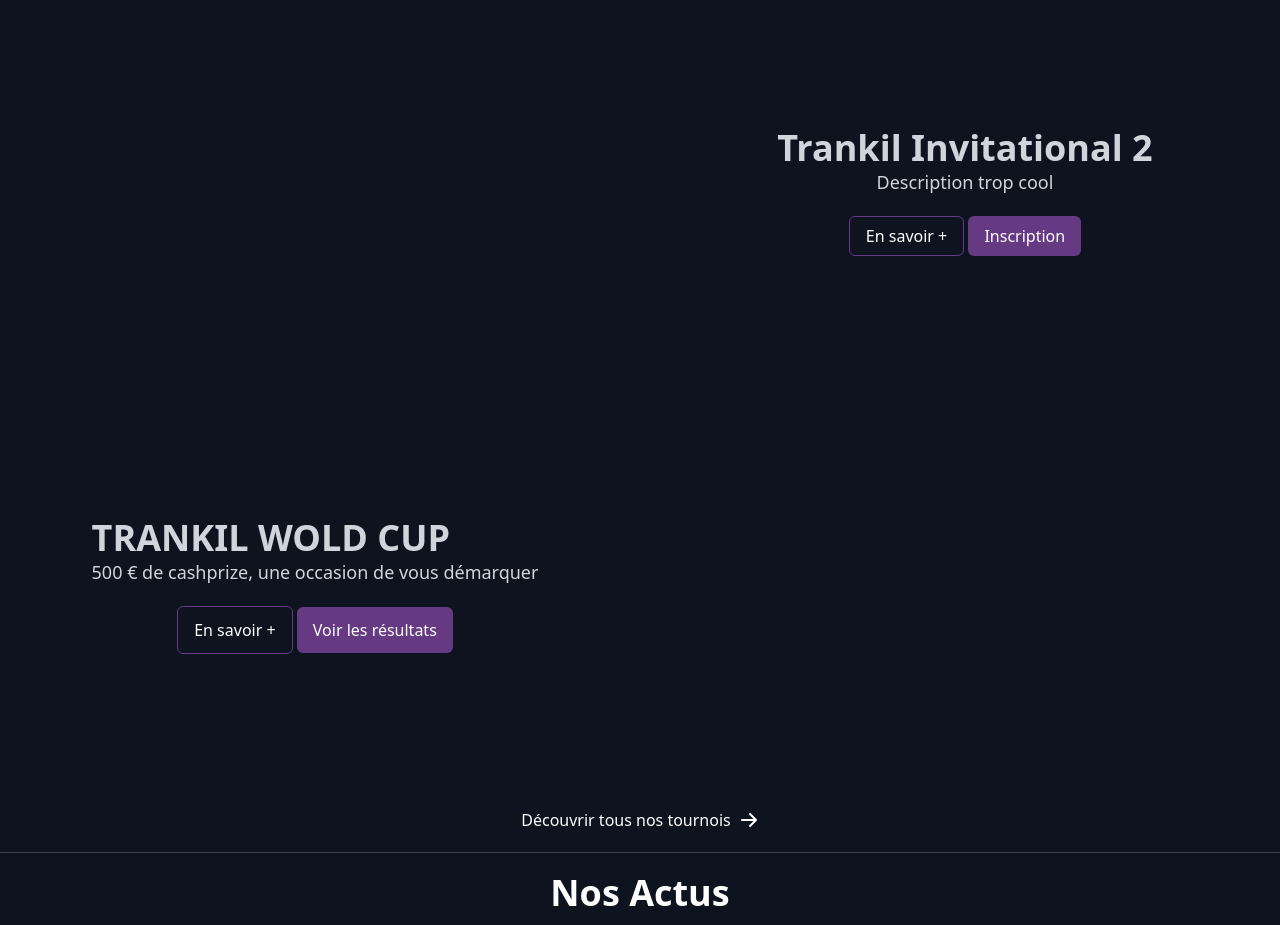
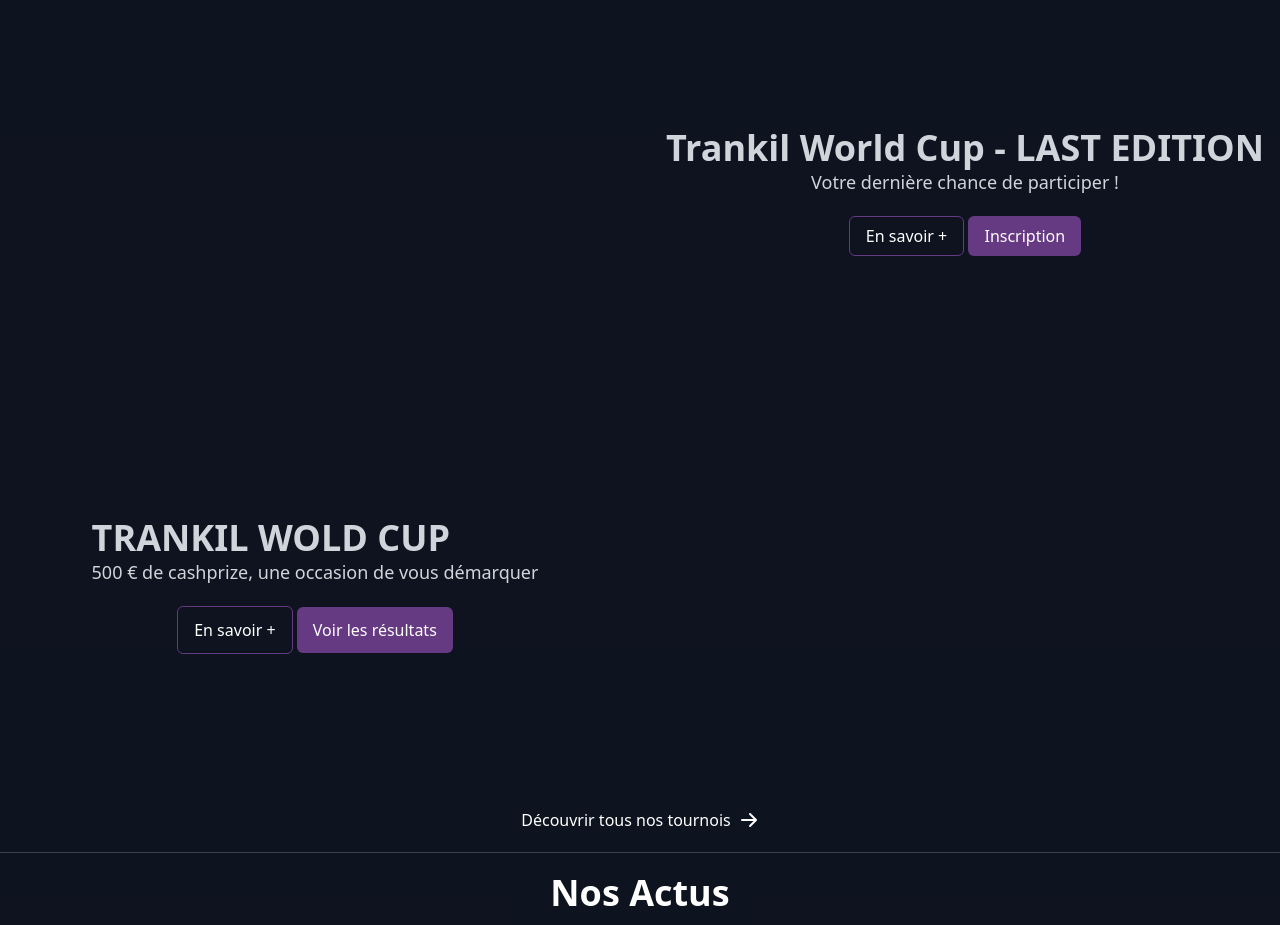
Before and after one commit to UrbsKali/oblivion-esport.fr, a SvelteKit app: page / in a window 1280 px wide. Shown: the part 880-1805 px from the top of the page. Built offline with nearby package versions, Linux system fonts and the light colour scheme; no server answers.

Commit message:
Update +page.svelte

```diff
--- a/src/routes/+page.svelte
+++ b/src/routes/+page.svelte
@@ -213,12 +213,12 @@
 			<div class="flex flex-col items-center justify-center">
 				<div class="flex flex-col items-center justify-center w-9/12 h-full">
 					<div class="text-center">
-						<h1 class="text-4xl font-bold text-gray-300 w-max">Trankil Invitational 2</h1>
-						<p class="text-lg text-gray-300">Description trop cool</p>
+						<h1 class="text-4xl font-bold text-gray-300 w-max">Trankil World Cup - LAST EDITION</h1>
+						<p class="text-lg text-gray-300">Votre dernière chance de participer !</p>
 						<div>
 							<a
 								class="px-4 py-2 mt-5 text-white border rounded-md border-primary-500"
-								href="/tournaments/trankil-invitational-2">En savoir +</a
+								href="/tournaments/trankilworldcuplastedition">En savoir +</a
 							>
 							<RegisterButton tournament_id={21} />
 						</div>
```
